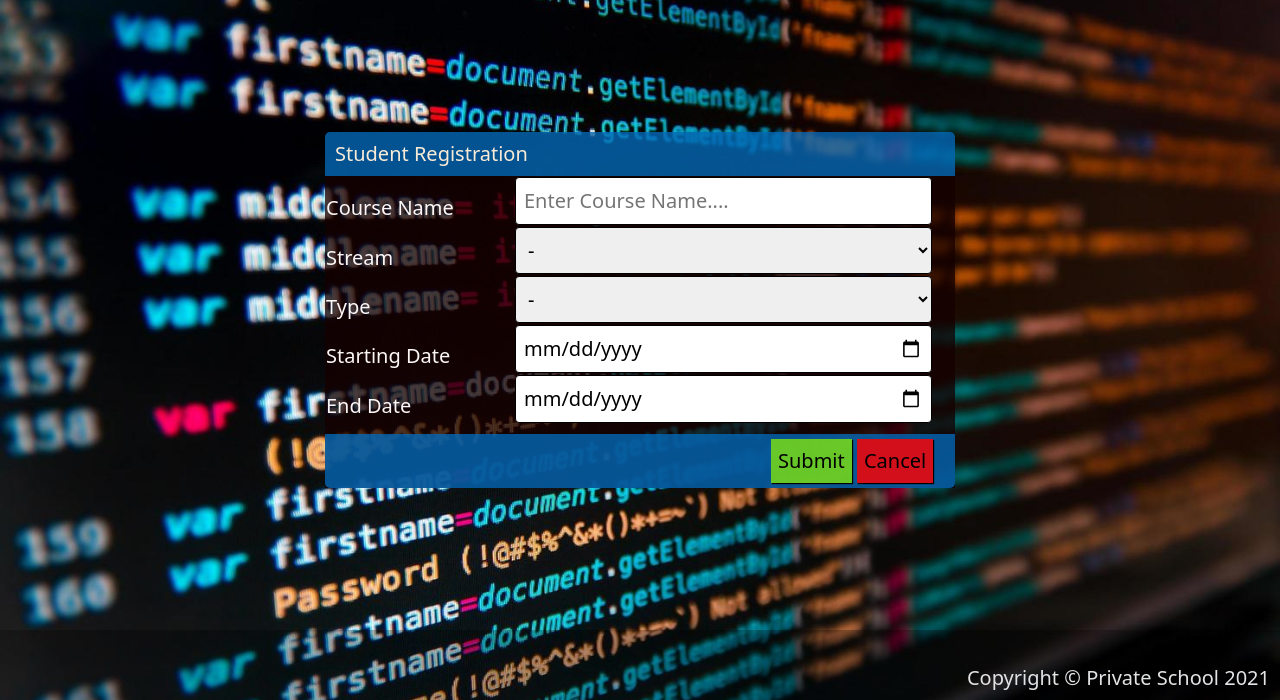
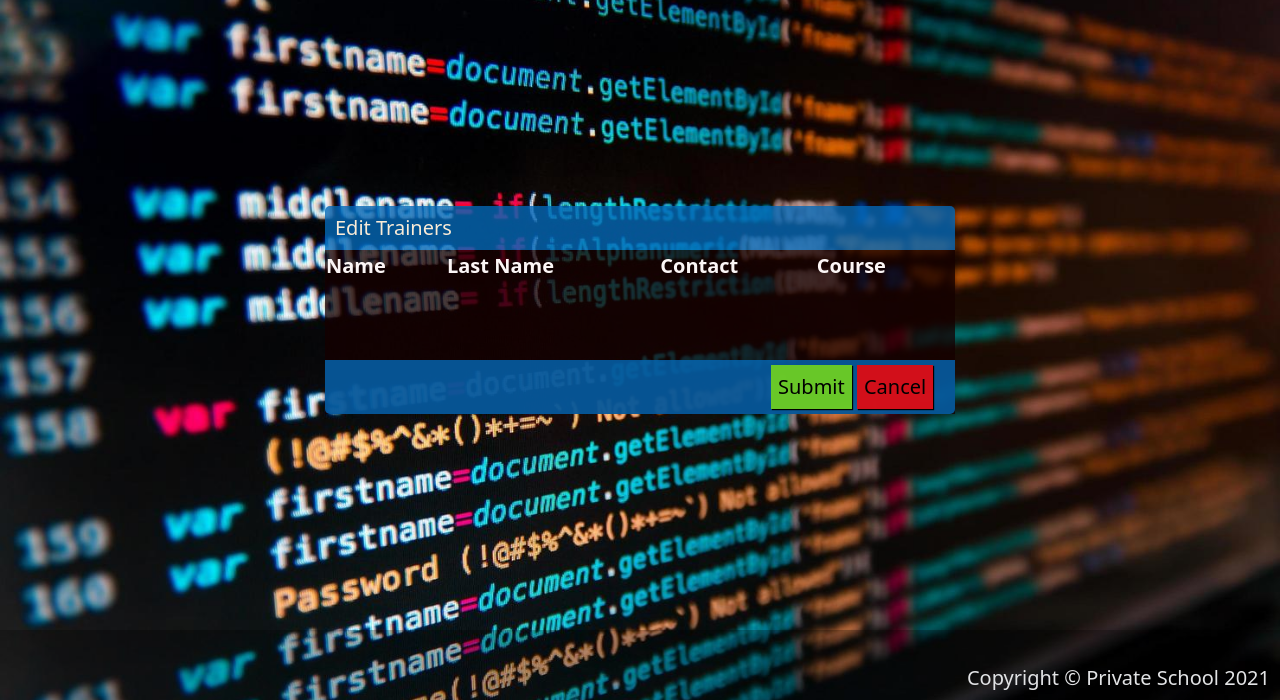
Before and after one commit to thTs0ustas/BCPT_JS_First_Assigment, a website with bundled scripts: page home.html in a window 1280 px wide. Shown: the part 100-800 px from the top of the page. Built offline with nearby package versions, Linux system fonts and the light colour scheme.

Commit message:
edit_table_start

```diff
--- a/home.html
+++ b/home.html
@@ -54,7 +54,9 @@
                   >
                 </li>
                 <li>
-                  <a class="dropdown-item" href="#">Teacher Info Update</a>
+                  <a class="dropdown-item teacherEdit" href="#"
+                    >Teacher Info Update</a
+                  >
                 </li>
               </ul>
             </li>
--- a/js/HTML_PARTS/course.js
+++ b/js/HTML_PARTS/course.js
@@ -74,8 +74,6 @@ const courseHTML = ` <div class="form-container">
                   />
                 </td>
               </tr>
-
-
             </table>
             <div class="outer_parts">
               <div class="buttons">
--- /dev/null
+++ b/js/HTML_PARTS/teachersEditForm.js
@@ -0,0 +1,79 @@
+const teachersEditFormHTML = `<div class="form-container">
+
+        <form id="teachersEditForm">
+          <div class="outer_parts">
+            <h1>Edit Trainers</h1>
+          </div>
+          <div class="form">
+            <table style="min-height: 100px">
+                <thead>
+                    <th>Name</th>
+                    <th>Last Name</th>
+                    <th>Contact</th>
+                    <th>Course</th>
+                </thead>
+                <tbody id="table"></tbody>
+            </table>
+            <div class="outer_parts">
+              <div class="buttons">
+                <button type="submit">Submit</button>
+                <button type="reset">Cancel</button>
+              </div>
+            </div>
+          </div>
+        </form>
+      </div>`;
+
+export default teachersEditFormHTML;
+// <tr>
+//   <td>
+//     <label for="first-name">First Name</label>
+//   </td>
+//   <td colspan="2">
+//     <input
+//     required
+//       type="text"
+//       id="first-name"
+//       placeholder="Enter First Name...."
+//     />
+//   </td>
+// </tr>
+// <tr>
+//   <td>
+//     <label for="last-name">Last Name</label>
+//   </td>
+//   <td colspan="2">
+//     <input
+//     required
+//       type="text"
+//       id="last-name"
+//       placeholder="Enter Last Name...."
+//     />
+//   </td>
+// </tr>
+// <tr>
+//   <td>
+//     <label for="subject">Subject</label>
+//   </td>
+//   <td colspan="2">
+//     <select id="subject" required>
+//       <option value="Subject" selected name="subject">-</option>
+//       <option value="${subjects.javascript}" name="subject">${subjects.javascript}</option>
+//       <option value="${subjects.java}" name="subject">${subjects.java}</option>
+//       <option value="${subjects["C#"]}" name="subject">${subjects["C#"]}</option>
+//       <option value="${subjects.python}" name="subject">${subjects.python}</option>
+//     </select>
+//   </td>
+// </tr>
+// <tr>
+//   <td>
+//     <label for="email" required>E-mail</label>
+//   </td>
+//   <td colspan="2">
+//     <input
+//       type="email"
+//       id="email"
+//       placeholder="Enter Email...."
+//     />
+//   </td>
+// </tr>
--- a/js/helperFn/helperFn.js
+++ b/js/helperFn/helperFn.js
@@ -14,3 +14,20 @@ export const extractFormValuesAndAddToLocalState = (state, formElements) =>
       {}
     ))
   );
+
+export const mapTableRows = (state) =>
+  [
+    Object.keys(state).map(
+      (element) =>
+        `
+                <tr>
+                    <td>${state[element]["first-name"]}</td>
+                    <td>${state[element]["last-name"]}</td>
+                    <td>${state[element].email}</td>
+                    <td>${state[element]["subject"]}</td>
+                </tr>
+  `
+    ),
+  ]
+    .join("")
+    .trim();
--- a/js/index.js
+++ b/js/index.js
@@ -2,8 +2,9 @@ import { homePageFn } from "./scripts/homePage.js";
 import { studentFn } from "./scripts/studentForm.js";
 import { teacherFn } from "./scripts/teacherForm.js";
 import { courseFn } from "./scripts/courseForm.js";
+import { teacherEditFormFn } from "./scripts/teachersEditForm.js";
 
-document.addEventListener("DOMContentLoaded", () => courseFn());
+document.addEventListener("DOMContentLoaded", () => teacherEditFormFn());
 
 document
   .getElementsByClassName("navbar-brand")[0]
@@ -16,6 +17,9 @@ document
 document
   .getElementsByClassName("teacher")[0]
   .addEventListener("click", () => teacherFn());
+document
+  .getElementsByClassName("teacherEdit")[0]
+  .addEventListener("click", () => teacherEditFormFn());
 
 document
   .getElementsByClassName("student")[0]
--- /dev/null
+++ b/js/scripts/teachersEditForm.js
@@ -0,0 +1,32 @@
+import teachersEditFormHTML from "../HTML_PARTS/teachersEditForm.js";
+import {
+  extractFormValuesAndAddToLocalState,
+  mapTableRows,
+  stateReducer,
+} from "../helperFn/helperFn.js";
+import { printState, rootState } from "../state/rootState.js";
+let teacherEditState = rootState.currentState.teachersState;
+
+const teacherEditFormFn = () => {
+  document.getElementById("main").innerHTML = teachersEditFormHTML;
+  document.getElementById("navbar-toggler").ariaExpanded = false;
+  document.getElementById("navbar-toggler").classList.add("collapsed");
+  document.getElementById("navbarNavDropdown").classList.remove("show");
+  document.getElementById("table").innerHTML = mapTableRows(
+    rootState.currentState.teachersState
+  );
+
+  const teachersEditForm = document.getElementById("teachersEditForm");
+  teachersEditForm.addEventListener("submit", (e) => {
+    e.preventDefault();
+    extractFormValuesAndAddToLocalState(teacherEditState, teachersEditForm);
+
+    stateReducer(rootState, {
+      ...rootState,
+      teachersState: teachersEditForm,
+    });
+    printState();
+  });
+};
+
+export { teacherEditFormFn };
--- a/js/state/rootState.js
+++ b/js/state/rootState.js
@@ -11,4 +11,4 @@ rootState = stateReducer(rootState, {
   courseState,
 });
 
-export let printState = () => console.log(rootState);
+export let printState = () => console.log(rootState.currentState);
```
